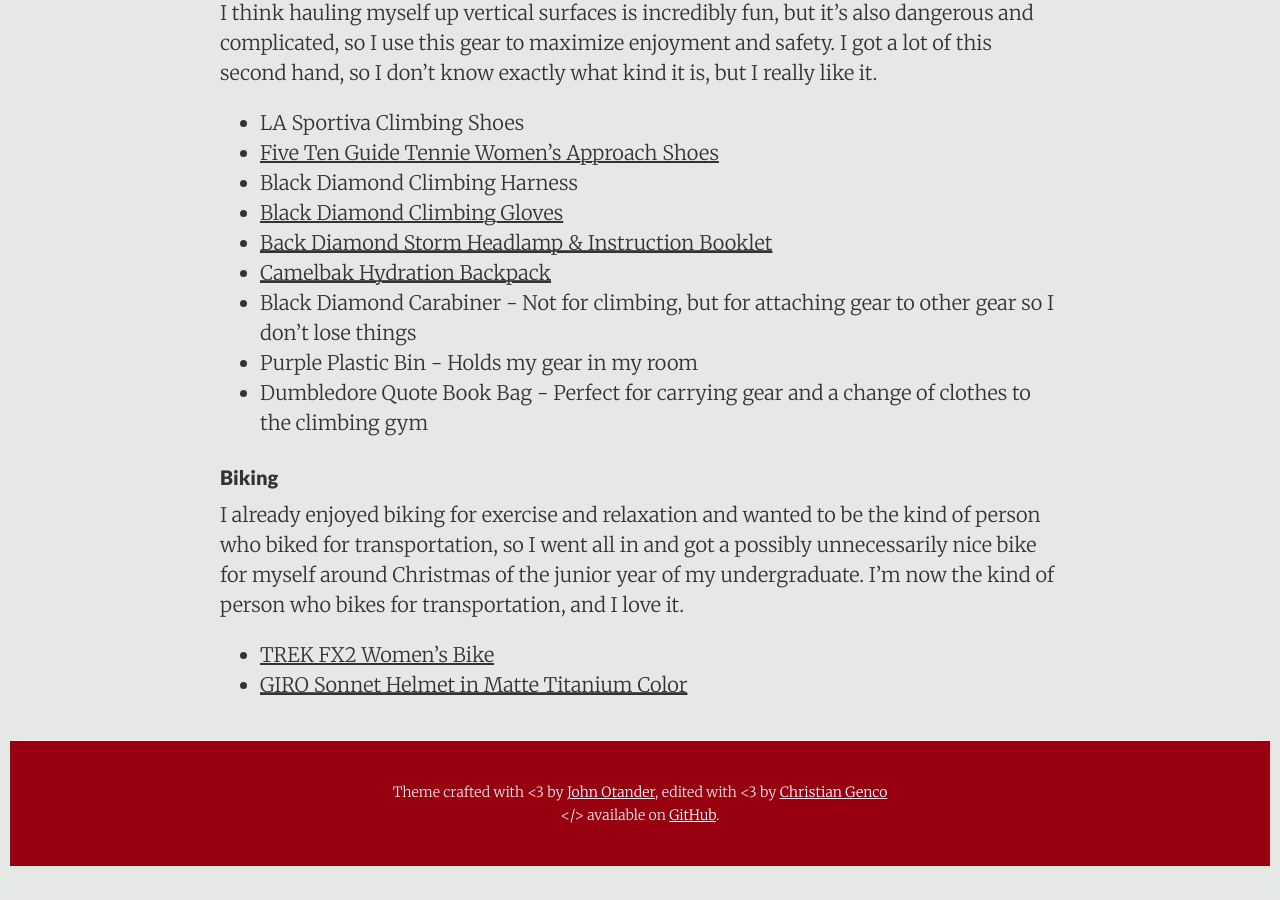
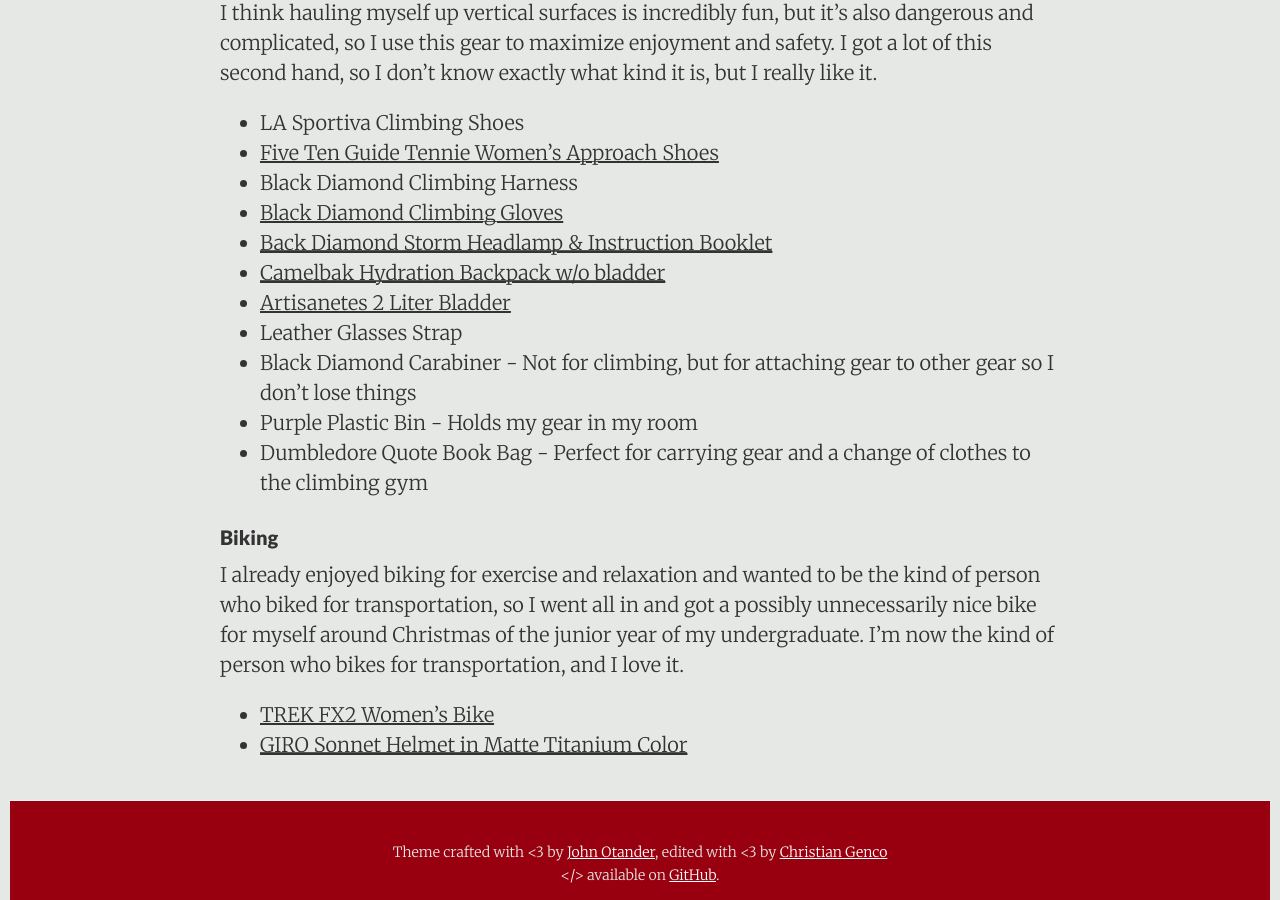
Before and after one commit to DestinyRoseMurphy/DestinyRoseMurphy.github.io, a Jekyll site: the page built from _posts/2017-10-19-Things-I-Kept.md, in a window 1280 px wide and 900 px high, scrolled down 12305 px. Built offline with Jekyll 4.4.1, drawn with Linux system fonts in a browser that asks for light colours; before the commit the page ends 13171 px from its top, so only the background shows below that.

Commit message:
Added new climbing gear

```diff
--- a/_posts/2017-10-19-Things-I-Kept.md
+++ b/_posts/2017-10-19-Things-I-Kept.md
@@ -283,7 +283,9 @@ I think hauling myself up vertical surfaces is incredibly fun, but it's also dan
 * Black Diamond Climbing Harness
 * [Black Diamond Climbing Gloves](http://amzn.to/2Hor45Y)
 * [Back Diamond Storm Headlamp & Instruction Booklet](http://amzn.to/2GdsalM)
-* [Camelbak Hydration Backpack](http://amzn.to/2GetpB7)
+* [Camelbak Hydration Backpack w/o bladder](http://amzn.to/2GetpB7)
+* [Artisanetes 2 Liter Bladder](https://amzn.to/2GLAYz1)
+* Leather Glasses Strap
 * Black Diamond Carabiner - Not for climbing, but for attaching gear to other gear so I don't lose things
 * Purple Plastic Bin - Holds my gear in my room
 * Dumbledore Quote Book Bag - Perfect for carrying gear and a change of clothes to the climbing gym
```
